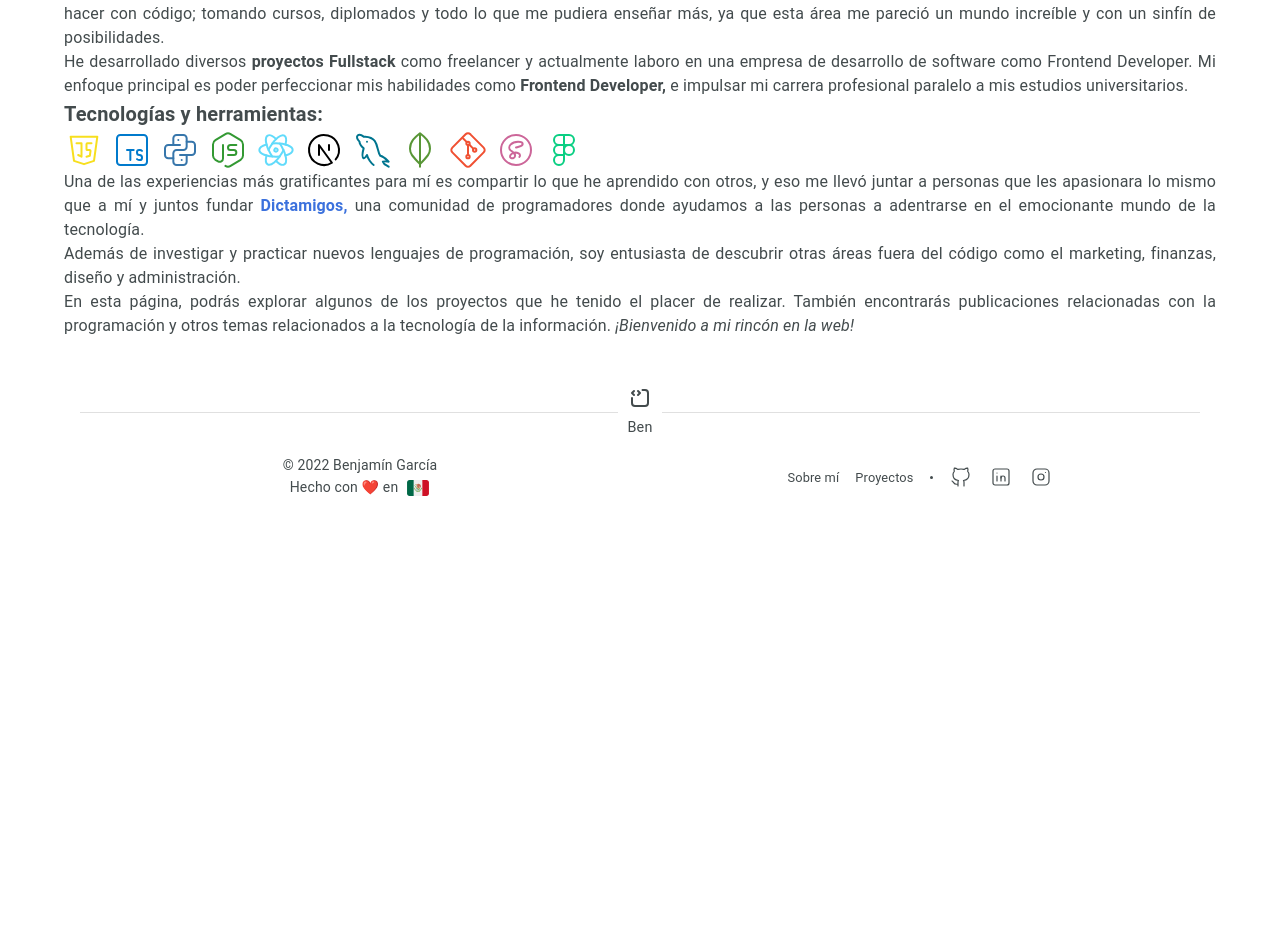
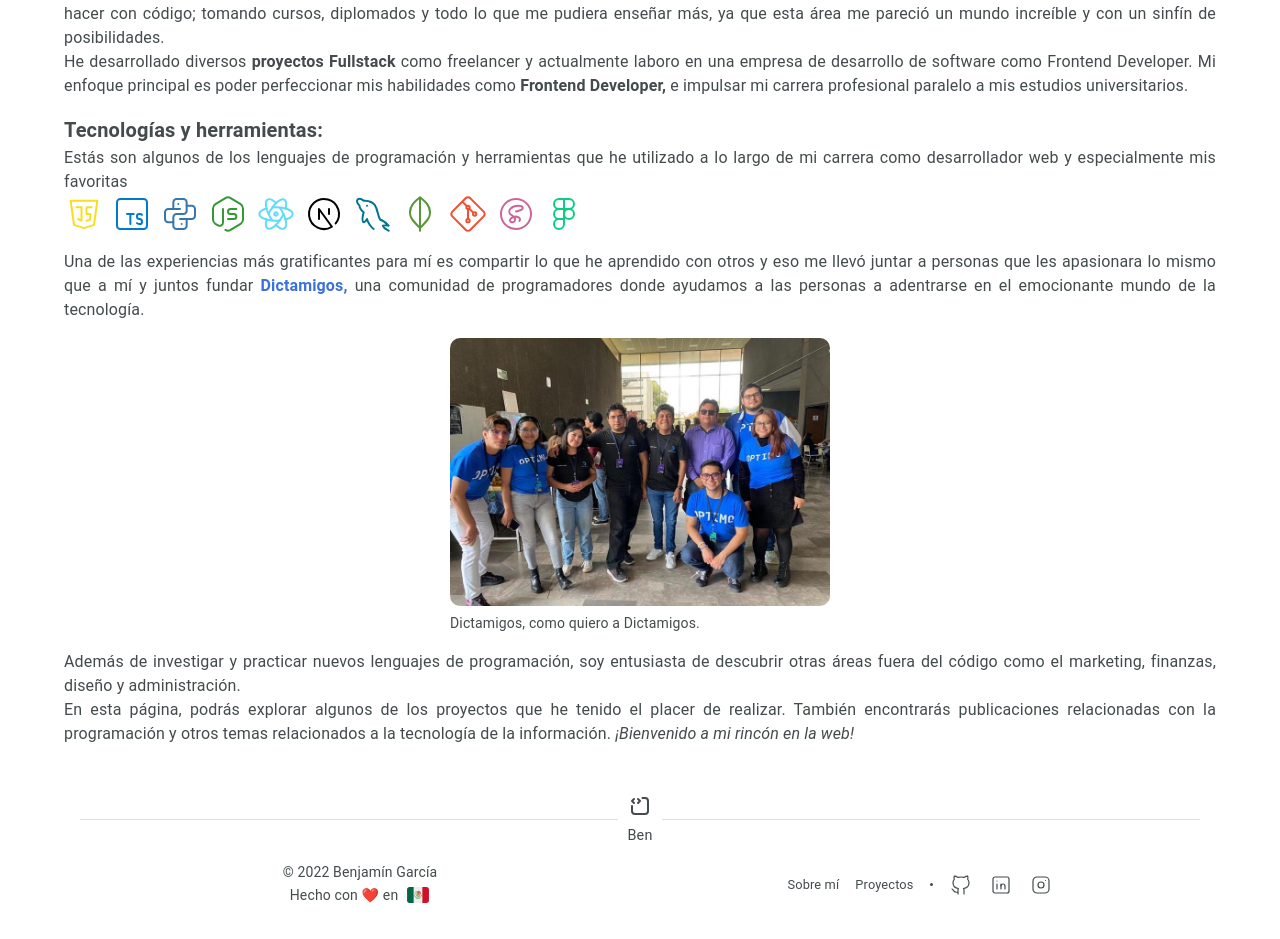
Before and after one commit to Benjamngarcia/portfolio-benjamn, a Next.js app: page /about in a window 1280 px wide. Shown: the part 408-1347 px from the top of the page. Before the commit the page ends 940 px from the top, so only its background shows below. Built offline with nearby package versions, Linux system fonts and the light colour scheme.

Commit message:
add dictamigos team image

```diff
--- a/src/pages/about.js
+++ b/src/pages/about.js
@@ -3,7 +3,9 @@ import { Box, Grid, Typography, CardMedia, Link } from "@mui/material";
 import { Colors } from "../styles/theme";
 import { stackTechnologies } from "../utils/data";
 import { TechnologyCard } from "../components/Cards/TechnologyCard";
+import Image from "next/image";
 import BenjaminImage from "../assets/img/benjamngarcia.png";
+import DictamigosImage from "../assets/img/dictamigos-team.png";
 
 function about() {
   return (
@@ -14,28 +16,17 @@ function about() {
       />
       <Box component="main">
         <Grid container>
-          <Grid
-            container
-            item
-            xs={12}
-            align="center"
-            justify="center"
-            sx={{ alignItems: "center", justifyContent: "center" }}
-          >
-            <Grid item>
-              <CardMedia
+          <Box
             component="img"
             alt="Benjamín Arturo Pérez García desarrollador web"
-                image={BenjaminImage.src}
-                sx={{
+            src={BenjaminImage.src}
+            style={{
               width: "250px",
               height: "250px",
+              borderRadius: "10px",
               margin: "auto",
-                  borderRadius: "10px",
             }}
           />
-            </Grid>
-          </Grid>
           <Grid item xs={12} sx={{ color: Colors.primary, marginTop: "16px" }}>
             <Typography component="h1" variant="h5" fontWeight="bold">
               Sobre mí
@@ -58,8 +49,14 @@ function about() {
               <b> Frontend Developer, </b> e impulsar mi carrera profesional
               paralelo a mis estudios universitarios.
             </Typography>
+            <Box sx={{ margin: "16px 0px" }}>
               <Typography component="h2" variant="h6" fontWeight="bold">
                 Tecnologías y herramientas:
+              </Typography>
+              <Typography component="p" variant="body1" textAlign="justify">
+                Estás son algunos de los lenguajes de programación y
+                herramientas que he utilizado a lo largo de mi carrera como
+                desarrollador web y especialmente mis favoritas
               </Typography>
               <Box sx={{ display: "flex", gap: "8px", flexWrap: "wrap" }}>
                 {stackTechnologies.map((technology) => {
@@ -75,9 +72,10 @@ function about() {
                   );
                 })}
               </Box>
+            </Box>
             <Typography component="p" variant="body1" textAlign="justify">
               Una de las experiencias más gratificantes para mí es compartir lo
-              que he aprendido con otros, y eso me llevó juntar a personas que
+              que he aprendido con otros y eso me llevó juntar a personas que
               les apasionara lo mismo que a mí y juntos fundar
               <Link
                 href="https://dictamigos.xyz/"
@@ -90,6 +88,26 @@ function about() {
               una comunidad de programadores donde ayudamos a las personas a
               adentrarse en el emocionante mundo de la tecnología.
             </Typography>
+            <Box
+              sx={{
+                width: { xs: "100%", sm: "380px" },
+                margin: "auto",
+                padding: "16px 0px",
+              }}
+            >
+              <Box
+                component="img"
+                alt="Equipo de Dictamigos en las Binary Talks v2"
+                src={DictamigosImage.src}
+                sx={{
+                  width: "100%",
+                  borderRadius: "10px",
+                }}
+              />
+              <Typography component="p" variant="body2" textAlign="justify">
+                Dictamigos, como quiero a Dictamigos.
+              </Typography>
+            </Box>
             <Typography component="p" variant="body1" textAlign="justify">
               Además de investigar y practicar nuevos lenguajes de programación,
               soy entusiasta de descubrir otras áreas fuera del código como el
```
Also changed, not shown: src/assets/img/dictamigos-team.png (added). Lines whose indentation alone changed are shown as unchanged.
